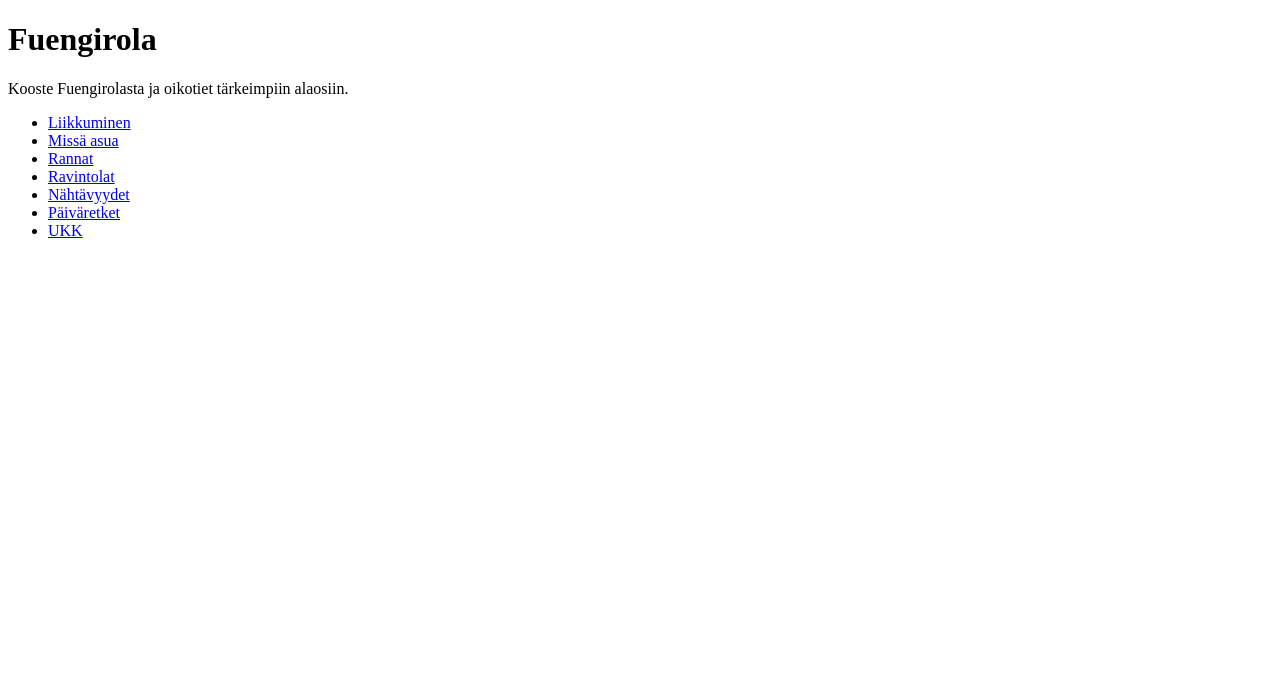
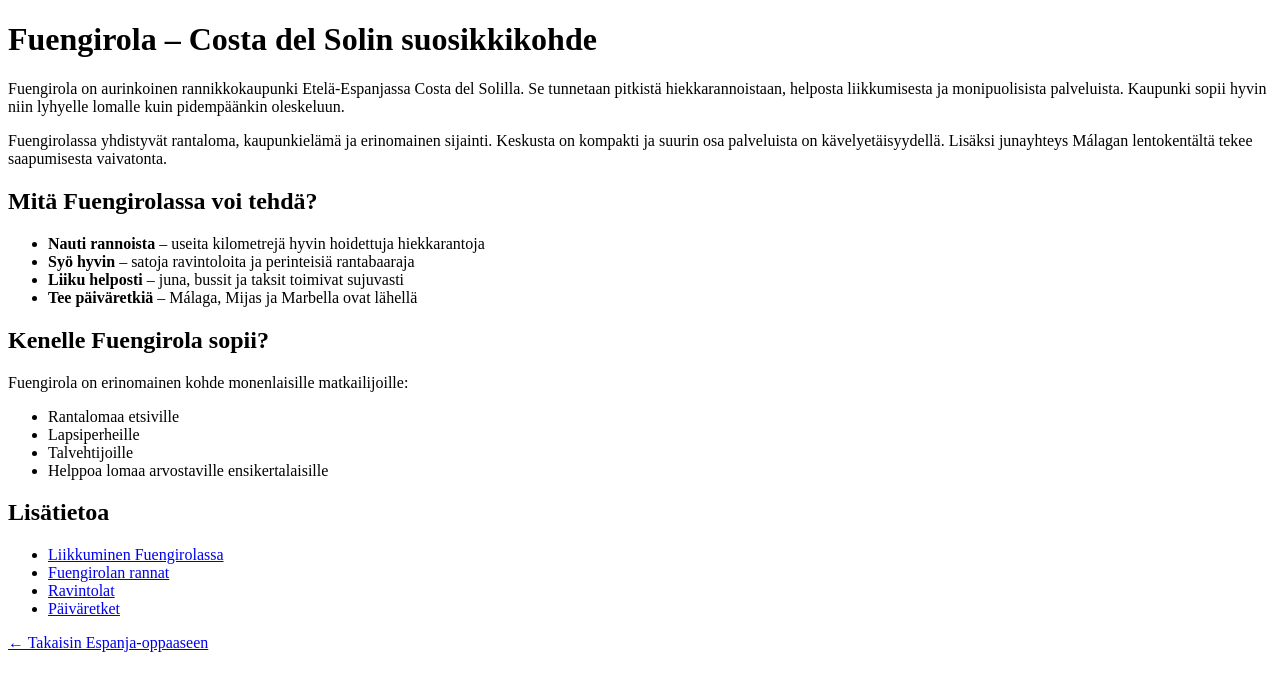
Before and after one commit to miika-hakala/lomaopas, a SvelteKit app: page /espanja/fuengirola in a window 1280 px wide. Shown: the top 690 px of the page. Built offline with nearby package versions, Linux system fonts and the light colour scheme.

Commit message:
feat(content): add initial Fuengirola travel guide content (phase 2A)

```diff
--- a/src/routes/espanja/fuengirola/+page.svelte
+++ b/src/routes/espanja/fuengirola/+page.svelte
@@ -1,12 +1,57 @@
-<h1>Fuengirola</h1>
-<p>Kooste Fuengirolasta ja oikotiet tärkeimpiin alaosiin.</p>
+<svelte:head>
+  <title>Fuengirola – Matkaopas Costa del Soliin</title>
+  <meta
+    name="description"
+    content="Fuengirola on suosittu rantakaupunki Costa del Solilla. Katso yleiskuva, rannat, liikkuminen ja vinkit lomailuun."
+  />
+</svelte:head>
+
+<h1>Fuengirola – Costa del Solin suosikkikohde</h1>
+
+<p>
+Fuengirola on aurinkoinen rannikkokaupunki Etelä-Espanjassa Costa del Solilla.
+Se tunnetaan pitkistä hiekkarannoistaan, helposta liikkumisesta ja
+monipuolisista palveluista. Kaupunki sopii hyvin niin lyhyelle lomalle kuin
+pidempäänkin oleskeluun.
+</p>
+
+<p>
+Fuengirolassa yhdistyvät rantaloma, kaupunkielämä ja erinomainen sijainti.
+Keskusta on kompakti ja suurin osa palveluista on kävelyetäisyydellä. Lisäksi
+junayhteys Málagan lentokentältä tekee saapumisesta vaivatonta.
+</p>
+
+<h2>Mitä Fuengirolassa voi tehdä?</h2>
 
 <ul>
-  <li><a href="/espanja/fuengirola/liikkuminen">Liikkuminen</a></li>
-  <li><a href="/espanja/fuengirola/missa-asua">Missä asua</a></li>
-  <li><a href="/espanja/fuengirola/rannat">Rannat</a></li>
+  <li><strong>Nauti rannoista</strong> – useita kilometrejä hyvin hoidettuja hiekkarantoja</li>
+  <li><strong>Syö hyvin</strong> – satoja ravintoloita ja perinteisiä rantabaaraja</li>
+  <li><strong>Liiku helposti</strong> – juna, bussit ja taksit toimivat sujuvasti</li>
+  <li><strong>Tee päiväretkiä</strong> – Málaga, Mijas ja Marbella ovat lähellä</li>
+</ul>
+
+<h2>Kenelle Fuengirola sopii?</h2>
+
+<p>
+Fuengirola on erinomainen kohde monenlaisille matkailijoille:
+</p>
+
+<ul>
+  <li>Rantalomaa etsiville</li>
+  <li>Lapsiperheille</li>
+  <li>Talvehtijoille</li>
+  <li>Helppoa lomaa arvostaville ensikertalaisille</li>
+</ul>
+
+<h2>Lisätietoa</h2>
+
+<ul>
+  <li><a href="/espanja/fuengirola/liikkuminen">Liikkuminen Fuengirolassa</a></li>
+  <li><a href="/espanja/fuengirola/rannat">Fuengirolan rannat</a></li>
   <li><a href="/espanja/fuengirola/ravintolat">Ravintolat</a></li>
-  <li><a href="/espanja/fuengirola/nahtavyydet">Nähtävyydet</a></li>
   <li><a href="/espanja/fuengirola/paivaretket">Päiväretket</a></li>
-  <li><a href="/espanja/fuengirola/faq">UKK</a></li>
 </ul>
+
+<p>
+<a href="/espanja">← Takaisin Espanja-oppaaseen</a>
+</p>
```
Also changed, not shown: src/routes/espanja/fuengirola/liikkuminen/+page.svelte (+63 -3 lines), src/routes/espanja/fuengirola/rannat/+page.svelte (+56 -3 lines).
